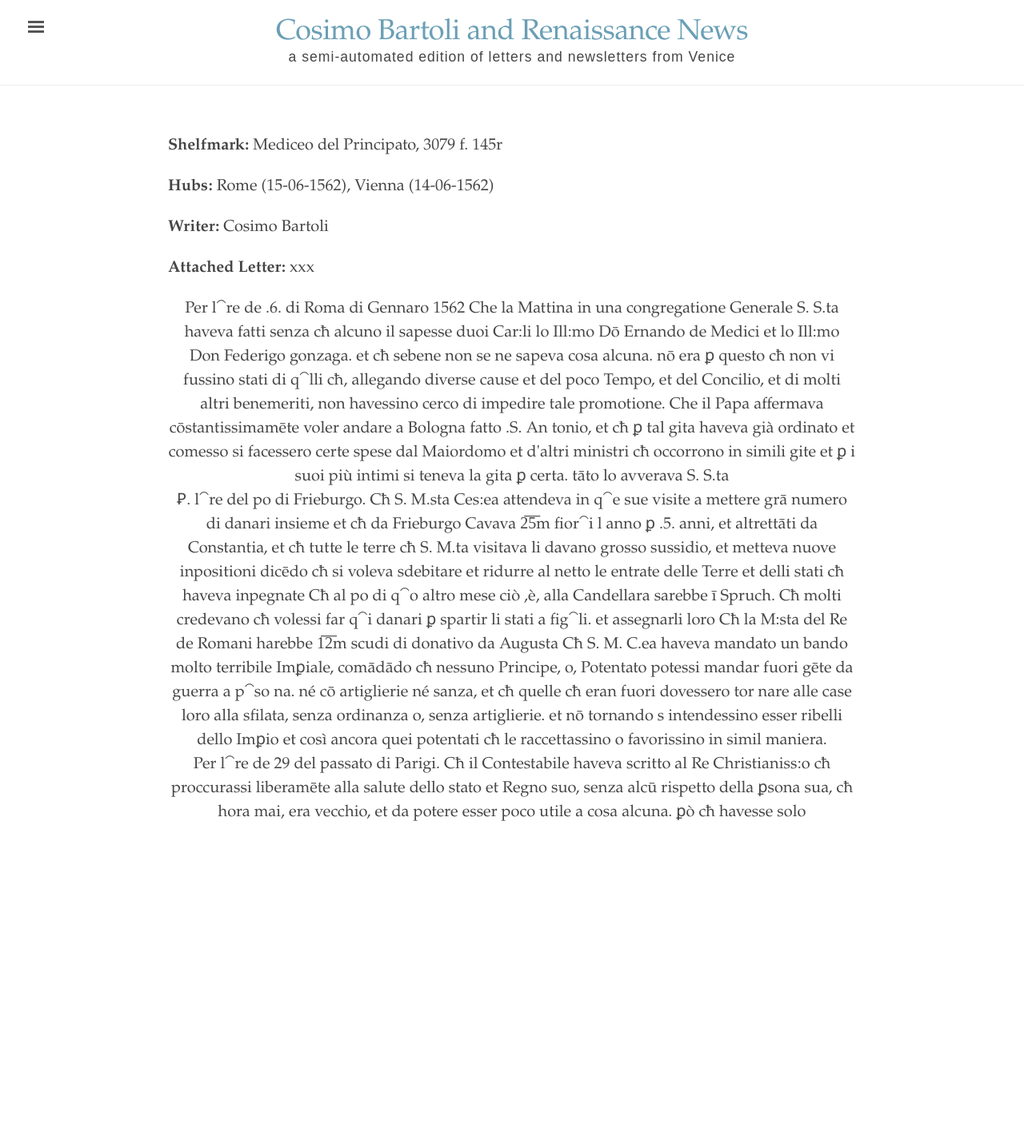
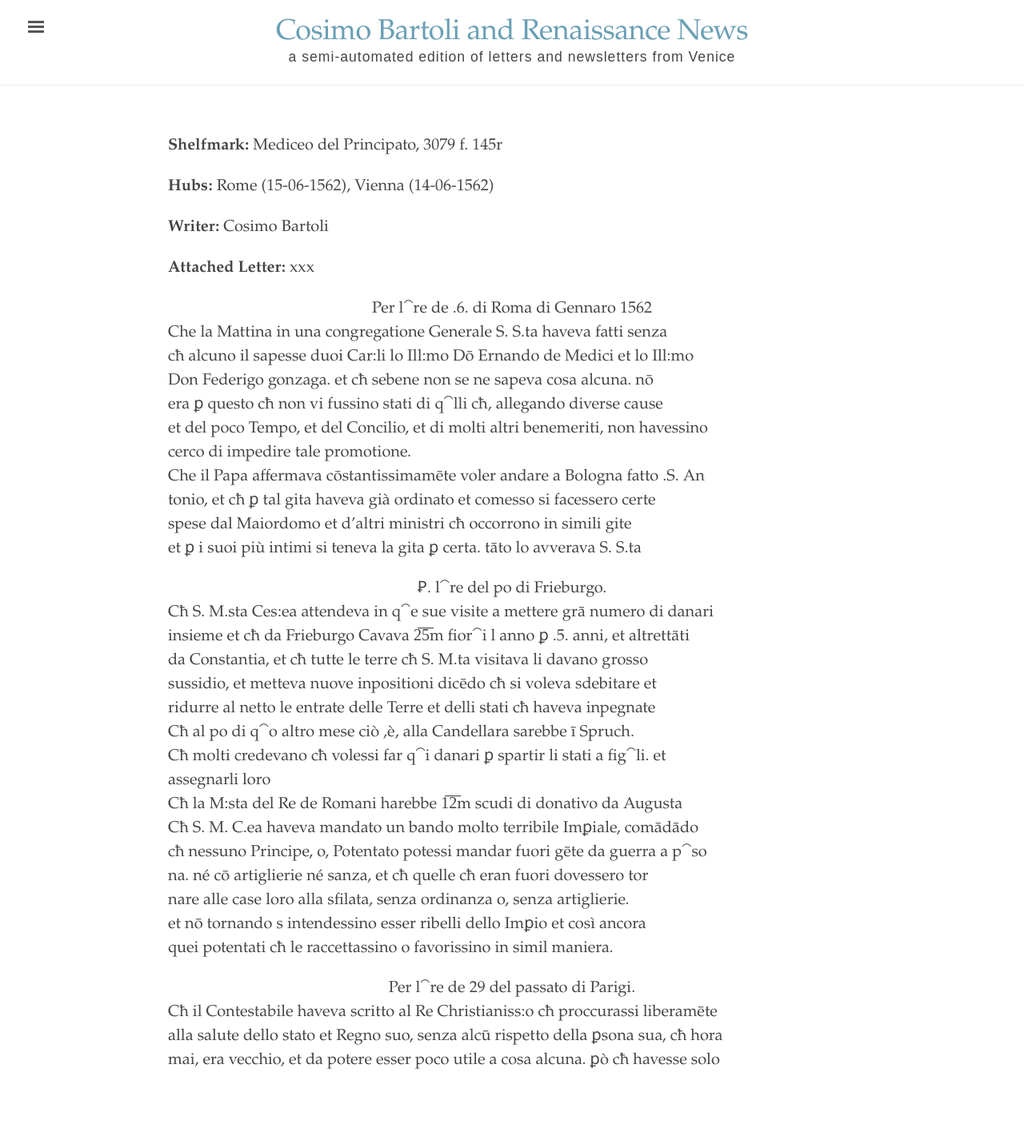
Before and after one commit to smansutti/test_ed, a Jekyll site: the page built from _texts/newsletter_test.md, in a window 1280 px wide. Shown: the whole page at 80% size. Built offline with Jekyll 4.4.1, drawn with Linux system fonts in a browser that asks for light colours; before the commit the page ends 1111 px from its top, so only the background shows below that.

```diff
--- a/_texts/newsletter_test.md
+++ b/_texts/newsletter_test.md
@@ -8,7 +8,7 @@ letter: xxx
 editor: Sara Mansutti
 ---
 
-<center>Per l⁀re de .6. di Roma di Gennaro 1562
+<center>Per l⁀re de .6. di Roma di Gennaro 1562</center>
 Che la Mattina in una congregatione Generale S. S.ta haveva fatti senza
 cħ alcuno il sapesse duoi Car:li lo Ill:mo Dō Ernando de Medici et lo Ill:mo
 Don Federigo gonzaga. et cħ sebene non se ne sapeva cosa alcuna. nō
@@ -19,7 +19,7 @@ Che il Papa affermava cōstantissimamēte voler andare a Bologna fatto .S. An
 tonio, et cħ ꝑ tal gita haveva già ordinato et comesso si facessero certe
 spese dal Maiordomo et d'altri ministri cħ occorrono in simili gite
 et ꝑ i suoi più intimi si teneva la gita ꝑ certa. tāto lo avverava S. S.ta
-<center>Ꝑ. l⁀re del po di Frieburgo.
+<center>Ꝑ. l⁀re del po di Frieburgo.</center>
 Cħ S. M.sta Ces:ea attendeva in q⁀e sue visite a mettere grā numero di danari
 insieme et cħ da Frieburgo Cavava 2̅5̅m fior⁀i l anno ꝑ .5. anni, et altrettāti
 da Constantia, et cħ tutte le terre cħ S. M.ta visitava li davano grosso
@@ -35,7 +35,7 @@ na. né cō artiglierie né sanza, et cħ quelle cħ eran fuori dovessero tor
 nare alle case loro alla sfilata, senza ordinanza o, senza artiglierie.
 et nō tornando s intendessino esser ribelli dello Imꝑio et così ancora
 quei potentati cħ le raccettassino o favorissino in simil maniera.
-<center>Per l⁀re de 29 del passato di Parigi.
+<center>Per l⁀re de 29 del passato di Parigi.</center>
 Cħ il Contestabile haveva scritto al Re Christianiss:o cħ proccurassi liberamēte
 alla salute dello stato et Regno suo, senza alcū rispetto della ꝑsona sua, cħ hora
 mai, era vecchio, et da potere esser poco utile a cosa alcuna. ꝑò cħ havesse solo
```
